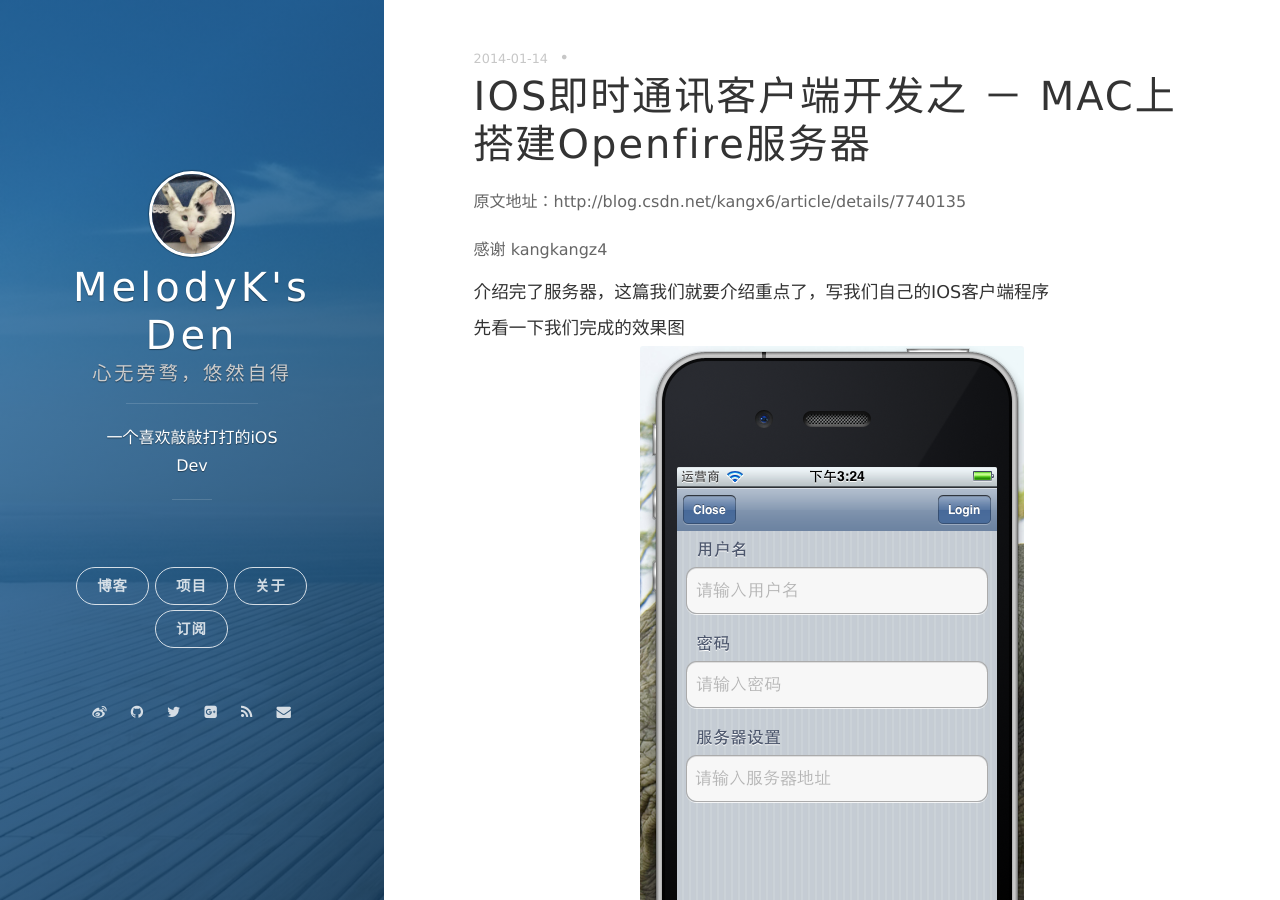
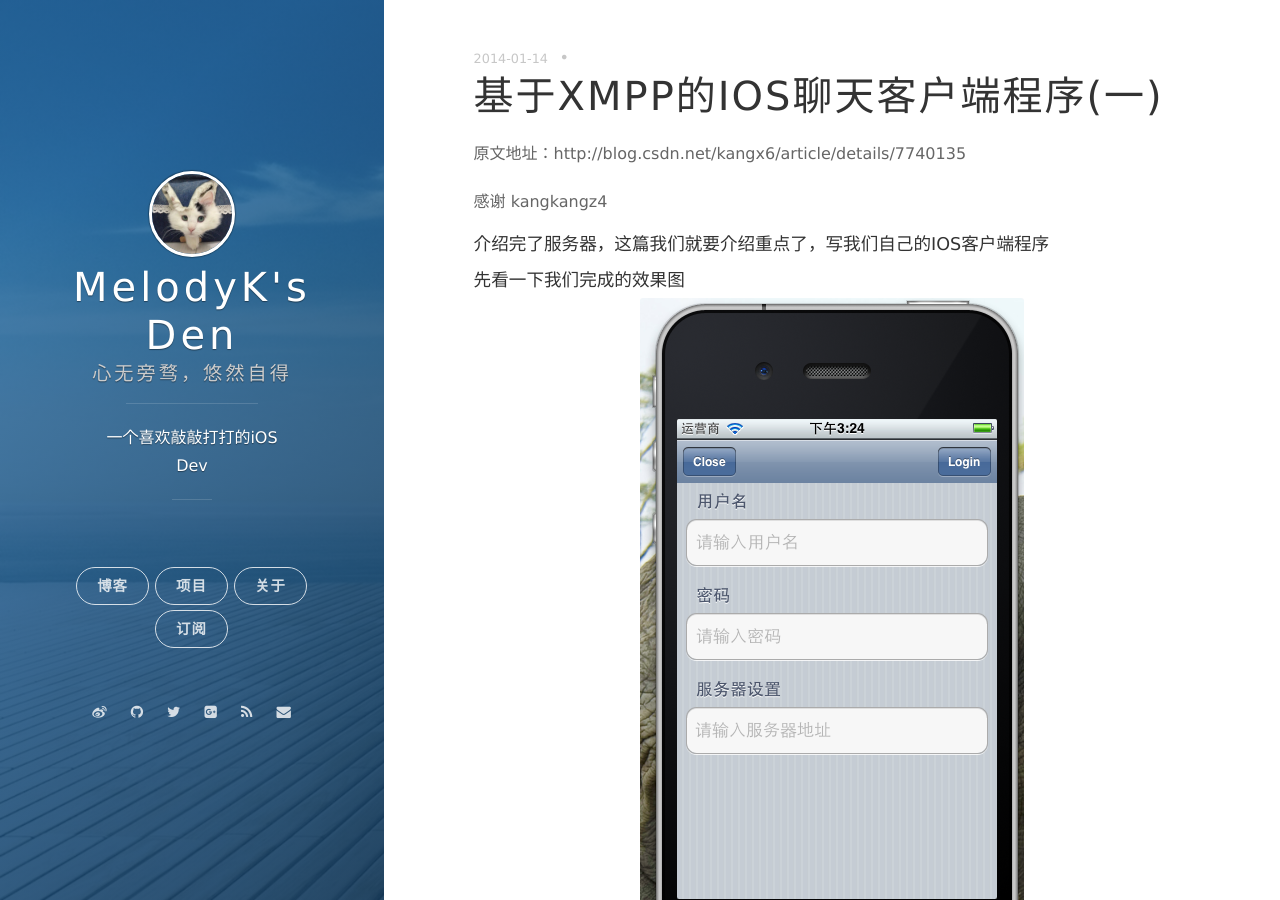
Before and after one commit to yyks999/yyks999.github.io, a Jekyll site: the page built from _posts/2014-01-14-XMPP-APP-1.markdown, in a window 1280 px wide and 900 px high. Built offline with Jekyll 4.4.1, drawn with Linux system fonts in a browser that asks for light colours; nearby versions of some CDN libraries; Markdown is read by kramdown in place of the engine named in the settings; comment, search, counter and statistics services are not loaded.

Commit message:
错误修改

```diff
--- a/_posts/2014-01-14-XMPP-APP-1.markdown
+++ b/_posts/2014-01-14-XMPP-APP-1.markdown
@@ -1,7 +1,7 @@
 ---
 layout: post
-title: IOS即时通讯客户端开发之 － MAC上搭建Openfire服务器
-date: 2014-01-14 17:10:33.000000000 +09:00
+title: 基于XMPP的IOS聊天客户端程序(一)
+date: 2014-01-14 20:31:52.000000000 +09:00
 ---
 
 原文地址：http://blog.csdn.net/kangx6/article/details/7740135
@@ -17,7 +17,7 @@ date: 2014-01-14 17:10:33.000000000 +09:00
 ![](/assets/images/2014/20140114_2/2.png)
 ![](/assets/images/2014/20140114_2/3.png)
 
-首先下载xmppframework这个框架,[下载](http://vno.onevcat.com)
+首先下载xmppframework这个框架,[下载](https://github.com/robbiehanson/XMPPFramework)
 
 ![](/assets/images/2014/20140114_2/4.png)
 
```
